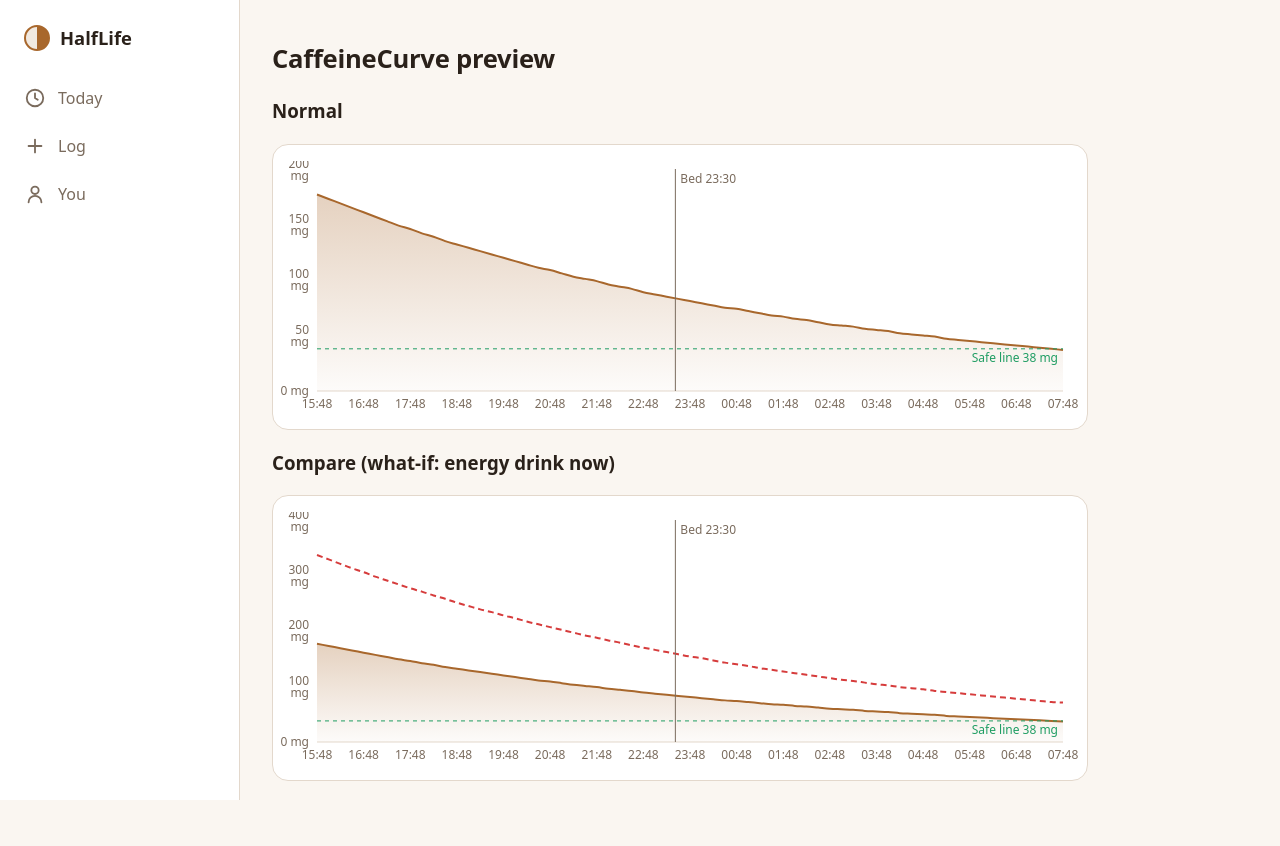
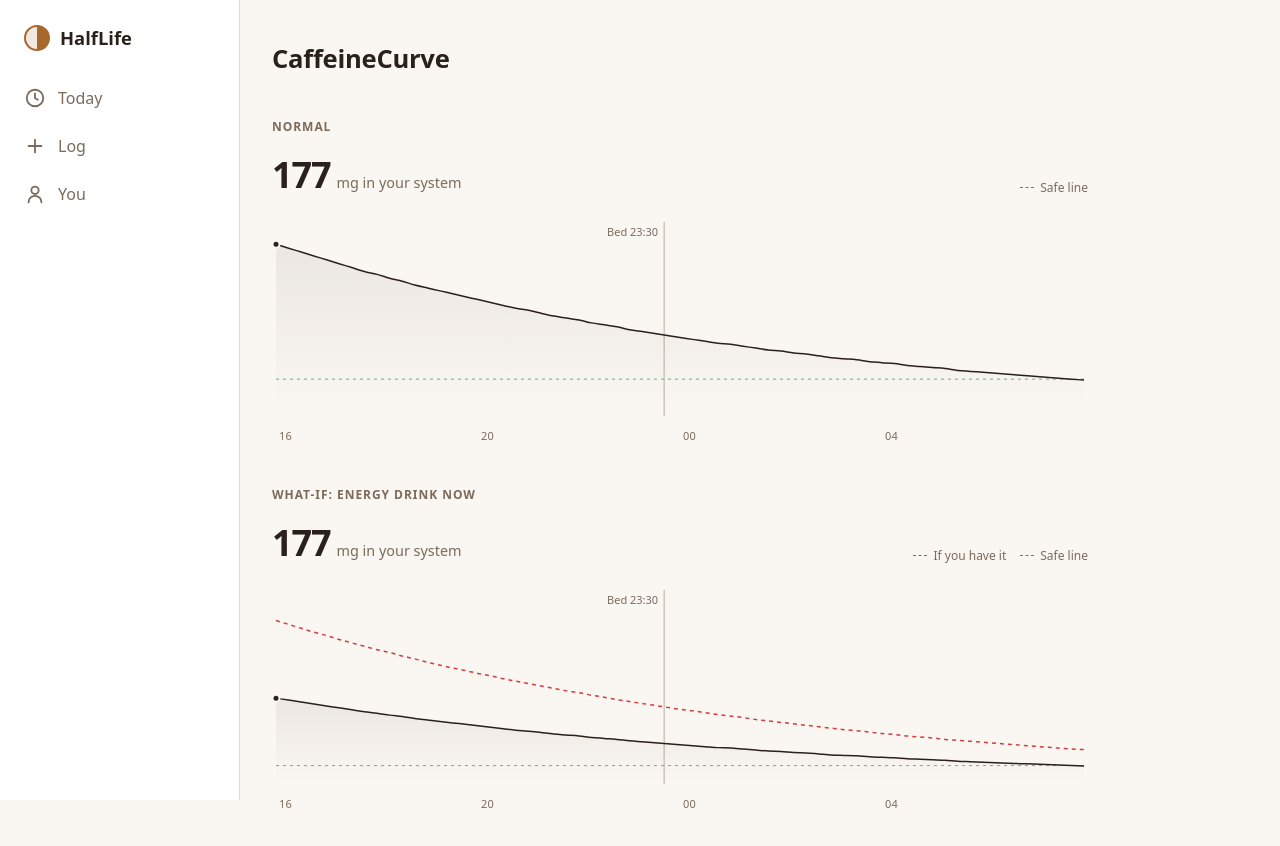
Before and after one commit to n-ershova/decaffeinate, a Next.js app in the folder frontend/: page /dev/CaffeineCurve in a window 1280 px wide. Shown: the top 846 px of the page. Before the commit the page ends 821 px from the top, so only its background shows below. Built offline with nearby package versions, Linux system fonts and the light colour scheme.

Commit message:
F3: minimalist restyle of CaffeineCurve
Co-Authored-By: Claude Sonnet 5.5 <noreply@anthropic.com>

```diff
--- a/frontend/app/dev/CaffeineCurve/page.tsx
+++ b/frontend/app/dev/CaffeineCurve/page.tsx
@@ -4,6 +4,8 @@ import { useEffect, useState } from "react";
 import CaffeineCurve from "@/components/CaffeineCurve";
 import { fixtureState, fixtureWhatIf } from "@/lib/fixtures";
 import type { StateResponse, WhatIfResponse } from "@/lib/types";
+
+const label = { color: "var(--muted)", fontSize: "0.75rem", textTransform: "uppercase" as const, letterSpacing: "0.08em", margin: "40px 0 12px" };
 
 export default function Preview() {
   // Built after mount: fixtures depend on the current time, which differs between server and client.
@@ -12,12 +14,12 @@ export default function Preview() {
 
   return (
     <>
-      <h1>CaffeineCurve preview</h1>
+      <h1>CaffeineCurve</h1>
       {fx && (
         <>
-          <h3>Normal</h3>
+          <h3 style={label}>Normal</h3>
           <CaffeineCurve curve={fx.s.curve} bedtime={fx.s.bedtime} safeLineMg={fx.s.safe_line_mg} />
-          <h3>Compare (what-if: energy drink now)</h3>
+          <h3 style={label}>What-if: energy drink now</h3>
           <CaffeineCurve curve={fx.s.curve} bedtime={fx.s.bedtime} safeLineMg={fx.s.safe_line_mg} compareCurve={fx.w.curve} />
         </>
       )}
--- a/frontend/components/CaffeineCurve.tsx
+++ b/frontend/components/CaffeineCurve.tsx
@@ -1,7 +1,7 @@
 "use client";
 
 import {
-  Area, ComposedChart, Line, ReferenceLine, ResponsiveContainer, Tooltip, XAxis, YAxis,
+  Area, ComposedChart, Line, ReferenceDot, ReferenceLine, ResponsiveContainer, Tooltip, XAxis, YAxis,
 } from "recharts";
 import type { CurvePoint } from "@/lib/types";
 
@@ -12,6 +12,8 @@ interface Props {
   compareCurve?: CurvePoint[];
 }
 
+const HOUR = 3_600_000;
+const fmtHour = (ms: number) => String(new Date(ms).getHours()).padStart(2, "0");
 const fmtTime = (ms: number) =>
   new Date(ms).toLocaleTimeString([], { hour: "2-digit", minute: "2-digit", hour12: false });
 
@@ -24,64 +26,100 @@ function bedtimeMs(bedtime: string, from: number, to: number): number | null {
   return d.getTime() <= to ? d.getTime() : null;
 }
 
+/** Whole-hour ticks every `step` hours, so the axis reads 18 · 22 · 02 · 06 rather than 18:52. */
+function hourTicks(from: number, to: number, step = 4): number[] {
+  const d = new Date(from);
+  d.setMinutes(0, 0, 0);
+  d.setHours(Math.ceil((d.getHours() + (from > d.getTime() ? 1 : 0)) / step) * step);
+  const out: number[] = [];
+  for (let t = d.getTime(); t <= to; t += step * HOUR) if (t >= from) out.push(t);
+  return out;
+}
+
+const MUTED = "var(--muted)";
+
 export default function CaffeineCurve({ curve, bedtime, safeLineMg, compareCurve }: Props) {
-  if (curve.length === 0) return <div className="card">No curve yet.</div>;
+  if (curve.length === 0) return <div style={{ color: MUTED }}>No curve yet.</div>;
 
   const compare = new Map(compareCurve?.map((p) => [new Date(p.t).getTime(), p.mg]));
   const data = curve.map((p) => {
     const t = new Date(p.t).getTime();
     return { t, mg: p.mg, compare: compare.get(t) };
   });
-  const start = data[0].t;
+  const start = data[0];
   const end = data[data.length - 1].t;
-  const bed = bedtimeMs(bedtime, start, end);
+  const bed = bedtimeMs(bedtime, start.t, end);
   const peak = Math.max(...data.map((d) => Math.max(d.mg, d.compare ?? 0)), safeLineMg);
 
   return (
-    <div className="card" style={{ padding: "16px 8px 8px 0" }}>
-      <div style={{ width: "100%", height: 260 }}>
+    <figure style={{ margin: 0 }}>
+      <div style={{ display: "flex", alignItems: "baseline", justifyContent: "space-between", marginBottom: 4 }}>
+        <div>
+          <span style={{ fontSize: "2.25rem", fontWeight: 600, letterSpacing: "-0.03em", fontVariantNumeric: "tabular-nums" }}>
+            {Math.round(start.mg)}
+          </span>
+          <span style={{ color: MUTED, fontSize: "0.9rem", marginLeft: 6 }}>mg in your system</span>
+        </div>
+        <div style={{ display: "flex", gap: 14, fontSize: "0.75rem", color: MUTED }}>
+          {compareCurve && <Legend color="var(--red)" dashed label="If you have it" />}
+          <Legend color="var(--green)" dashed label="Safe line" />
+        </div>
+      </div>
+
+      <div style={{ width: "100%", height: 240 }}>
         <ResponsiveContainer>
-          <ComposedChart data={data} margin={{ top: 8, right: 16, bottom: 0, left: 0 }}>
+          <ComposedChart data={data} margin={{ top: 16, right: 4, bottom: 0, left: 4 }}>
             <defs>
               <linearGradient id="mgFill" x1="0" y1="0" x2="0" y2="1">
-                <stop offset="0%" stopColor="var(--accent)" stopOpacity={0.5} />
-                <stop offset="100%" stopColor="var(--accent)" stopOpacity={0.04} />
+                <stop offset="0%" stopColor="var(--text)" stopOpacity={0.12} />
+                <stop offset="100%" stopColor="var(--text)" stopOpacity={0} />
               </linearGradient>
             </defs>
             <XAxis
-              dataKey="t" type="number" scale="time" domain={[start, end]}
-              tickFormatter={fmtTime} tickCount={6}
-              stroke="var(--muted)" tick={{ fontSize: 12 }} axisLine={{ stroke: "var(--border)" }} tickLine={false}
+              dataKey="t" type="number" scale="time" domain={[start.t, end]}
+              ticks={hourTicks(start.t, end)} tickFormatter={fmtHour}
+              stroke={MUTED} tick={{ fontSize: 11 }} axisLine={false} tickLine={false} tickMargin={10}
             />
-            <YAxis
-              domain={[0, Math.ceil((peak * 1.1) / 50) * 50]} width={44} unit=" mg"
-              stroke="var(--muted)" tick={{ fontSize: 12 }} axisLine={false} tickLine={false}
-            />
+            <YAxis hide domain={[0, Math.ceil((peak * 1.1) / 50) * 50]} />
             <Tooltip
+              cursor={{ stroke: MUTED, strokeWidth: 1, strokeDasharray: "2 3" }}
               labelFormatter={(v) => fmtTime(Number(v))}
               formatter={(v, name) => [`${Math.round(Number(v))} mg`, name === "compare" ? "If you have it" : "Now"]}
-              contentStyle={{ background: "var(--surface-2)", border: "1px solid var(--border)", borderRadius: 12, color: "var(--text)" }}
+              contentStyle={{ background: "var(--surface)", border: "1px solid var(--border)", borderRadius: 8, fontSize: 12, boxShadow: "none", padding: "6px 10px" }}
+              itemStyle={{ color: "var(--text)", padding: 0 }}
+              labelStyle={{ color: MUTED, marginBottom: 2 }}
             />
-            <Area type="monotone" dataKey="mg" name="mg" stroke="var(--accent)" strokeWidth={2} fill="url(#mgFill)" isAnimationActive={false} />
+            <ReferenceLine y={safeLineMg} stroke="var(--green)" strokeOpacity={0.7} strokeDasharray="3 4" />
+            {bed !== null && (
+              <ReferenceLine
+                x={bed} stroke={MUTED} strokeOpacity={0.5}
+                label={{ value: `Bed ${bedtime}`, fill: MUTED, fontSize: 11, position: "insideTopRight", offset: 6 }}
+              />
+            )}
+            <Area
+              type="monotone" dataKey="mg" name="mg" stroke="var(--text)" strokeWidth={1.5}
+              fill="url(#mgFill)" isAnimationActive={false} activeDot={{ r: 3, strokeWidth: 0, fill: "var(--text)" }}
+            />
             {compareCurve && (
               <Line
-                type="monotone" dataKey="compare" name="compare" stroke="var(--red)" strokeWidth={2}
-                strokeDasharray="6 4" dot={false} isAnimationActive={false}
+                type="monotone" dataKey="compare" name="compare" stroke="var(--red)" strokeWidth={1.5}
+                strokeDasharray="4 4" dot={false} isAnimationActive={false}
+                activeDot={{ r: 3, strokeWidth: 0, fill: "var(--red)" }}
               />
             )}
-            <ReferenceLine
-              y={safeLineMg} stroke="var(--green)" strokeDasharray="4 4"
-              label={{ value: `Safe line ${Math.round(safeLineMg)} mg`, fill: "var(--green)", fontSize: 12, position: "insideTopRight" }}
-            />
-            {bed !== null && (
-              <ReferenceLine
-                x={bed} stroke="var(--muted)"
-                label={{ value: `Bed ${bedtime}`, fill: "var(--muted)", fontSize: 12, position: "insideTopLeft" }}
-              />
-            )}
+            <ReferenceDot x={start.t} y={start.mg} r={3.5} fill="var(--text)" stroke="var(--bg)" strokeWidth={2} />
           </ComposedChart>
         </ResponsiveContainer>
       </div>
-    </div>
+    </figure>
   );
 }
+
+function Legend({ color, label, dashed }: { color: string; label: string; dashed?: boolean }) {
+  return (
+    <span style={{ display: "inline-flex", alignItems: "center", gap: 6 }}>
+      <span style={{ width: 14, height: 0, borderTop: `1.5px ${dashed ? "dashed" : "solid"} ${color}` }} />
+      {label}
+    </span>
+  );
+}
```
